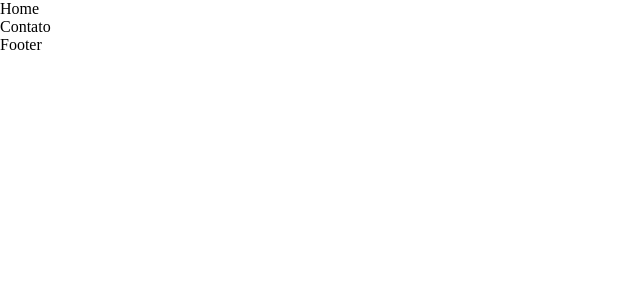
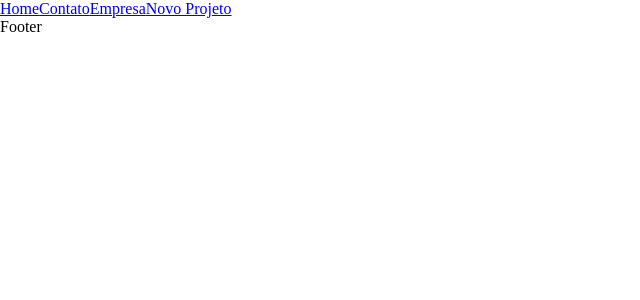
Before and after one commit to Allysonubius/costs, a React (Create React App) app: page /newProject in a window 1280 px wide. Shown: the top 300 px of the page, without its empty margins (0-640 px from the left). Built offline with nearby package versions, Linux system fonts and the light colour scheme.

Commit message:
Criado estiliização da land page

```diff
--- a/src/App.js
+++ b/src/App.js
@@ -1,19 +1,23 @@
 
 import React from 'react';
-import { BrowserRouter as Router, Switch, Route } from 'react-router-dom';
+import { BrowserRouter as Router, Switch, Route , Link} from 'react-router-dom';
 
 import Home from './components/pages/Home';
 import Company from './components/pages/Company';
 import NewProject from './components/pages/NewProject';
+import Container from './components/layout/Container';
 
 function App() {
   return (
     <Router>
-      <ul>
-        <li>Home</li>
-        <li>Contato</li>
-      </ul>
+      <div>
+        <Link to="/">Home</Link>
+        <Link to="/contact">Contato</Link>
+        <Link to="/company">Empresa</Link>
+        <Link to="newProject">Novo Projeto</Link>
+      </div>
       <Switch>
+        <Container customClass="min-height">
           <Route exact path='/'>
             <Home/>
           </Route>
@@ -23,6 +27,7 @@ function App() {
           <Route path="/newProject">
             <NewProject/>
           </Route>
+        </Container>
       </Switch>
       <p>Footer</p>
     </Router>
--- /dev/null
+++ b/src/components/layout/Container.js
@@ -0,0 +1,13 @@
+import React from "react";
+
+import styles from './Container.module.css'
+
+function Container(props){
+    return(
+        <div className={`${styles.container} ${styles[props.customClass]}`}>
+            { props.children}
+        </div>
+    )
+}
+
+export default Container;
--- /dev/null
+++ b/src/components/layout/Container.module.css
@@ -0,0 +1,20 @@
+.container{
+    width: 1200px;
+    display: flex;
+    justify-content: space-between;
+    margin: 0 auto;
+    flex-wrap: wrap;
+}
+
+.min-height{
+    min-height: 75%;
+}
+
+.start{
+    justify-content: flex-start;
+}
+
+.column{
+    flex-direction: column;
+    justify-content: flex-start;
+}
```
Lines whose indentation alone changed are shown as unchanged.
